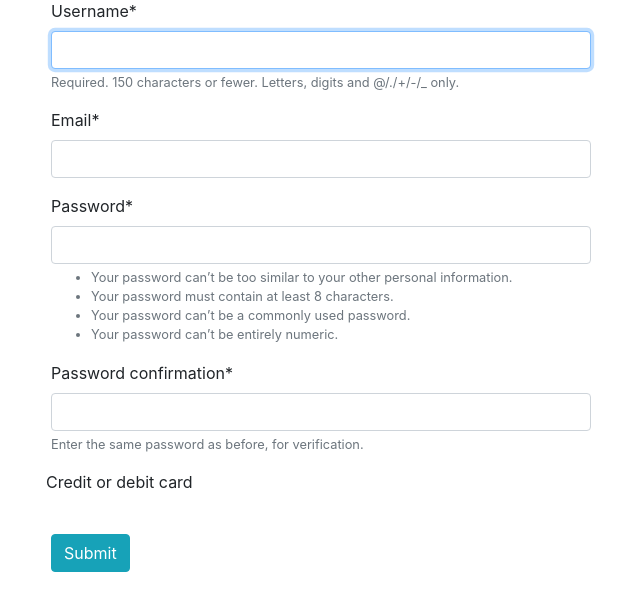
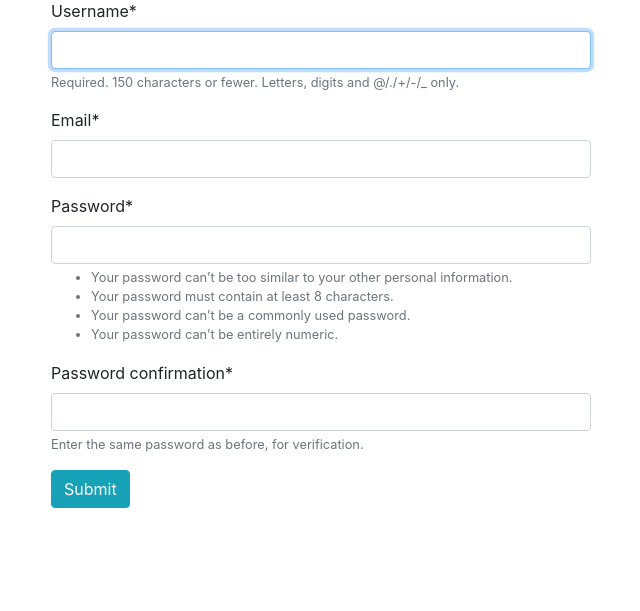
Before and after one commit to Programmer-yar/whats-busy, a Django app: page /accounts/register/ in a window 1280 px wide. Shown: the part 67-678 px from the top of the page, without its empty margins (319-959 px from the left). Run offline with Django 4.2, Linux system fonts and the light colour scheme; some libraries are stand-ins or nearby versions.

Commit message:
stripe card verification enabled

```diff
--- a/challenge-2/test_app/templates/test_app/add_card.html
+++ b/challenge-2/test_app/templates/test_app/add_card.html
@@ -31,6 +31,9 @@
   <script>
     document.addEventListener('DOMContentLoaded', async() => {
       var stripe = Stripe('pk_test_51I3cqMA4nuJHTAQPaBQEKg3r2daRznpLNkDKSmj7ig6ff5FTMkf0DZZ9szqg3qr3GbhYqXSq9VFIxdzfFudW9auJ00A7WTLN8d');
+      var mainSubmit = document.querySelector("#main-btn");
+      mainSubmit.style.display = 'none';
+
       var elements = stripe.elements();
       // Custom styling can be passed to options when creating an Element.
       var style = {
@@ -70,7 +73,7 @@
             console.log(result);
             var paymentInput = document.querySelector("[name='paymentMethod']");
             paymentInput.value = result.setupIntent.payment_method;
-            document.querySelector("#main-btn").click();
+            mainSubmit.click();
           }
         });
 
--- a/challenge-2/users/templates/users/register.html
+++ b/challenge-2/users/templates/users/register.html
@@ -9,18 +9,6 @@
     <form method="POST" class="mt-3">
       {% csrf_token %}
       {{ form | crispy }}
-
-      <div class="form-row">
-        <label for="card-element">
-          Credit or debit card
-        </label>
-        <div id="card-element" style="width: 30em">
-          <!-- A Stripe Element will be inserted here. -->
-        </div>
-
-        <!-- Used to display Element errors. -->
-        <div id="card-errors" role="alert" style="width: 30em; height: 2em; letter-spacing: 0em"></div>
-      </div>
       <button type="submit" class="btn btn-info">Submit</button>
     </form>
   </div>
@@ -28,29 +16,3 @@
 </div>
 
 {% endblock %}
-
-{% block script %}
-  <script src="https://js.stripe.com/v3/"></script>
-  <script>
-    document.addEventListener('DOMContentLoaded', async() => {
-      var stripe = Stripe('pk_test_51I3cqMA4nuJHTAQPaBQEKg3r2daRznpLNkDKSmj7ig6ff5FTMkf0DZZ9szqg3qr3GbhYqXSq9VFIxdzfFudW9auJ00A7WTLN8d');
-      var elements = stripe.elements();
-      // Custom styling can be passed to options when creating an Element.
-      var style = {
-        base: {
-          // Add your base input styles here. For example:
-          fontSize: '16px',
-          color: '#32325d',
-        },
-      };
-
-      // Create an instance of the card Element.
-      var card = elements.create('card', {style: style});
-
-      // Add an instance of the card Element into the `card-element` <div>.
-      card.mount('#card-element');
-    });
-
-
-  </script>
-{% endblock %}
```
Also changed, not shown: challenge-2/issues.md (+3 -5 lines), challenge-2/test_app/views.py (+5 -2 lines).
